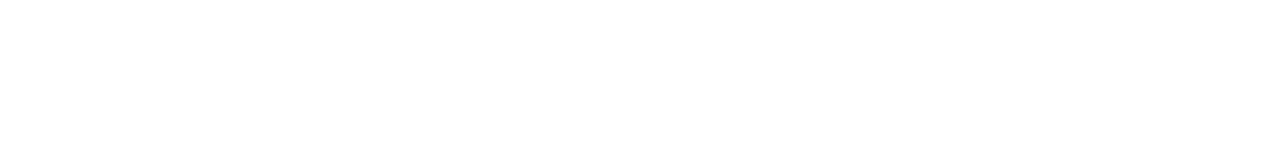
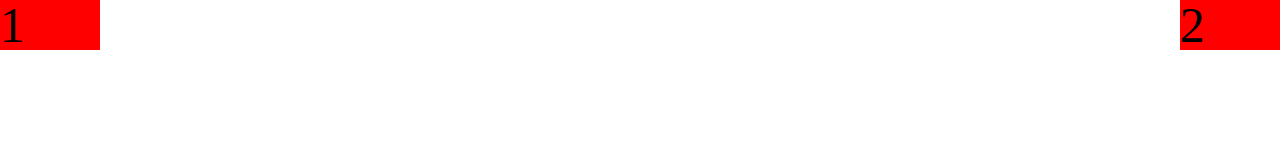
Before and after one commit to nikita-pampushka/hw-07, a plain HTML site: page index.html in a window 1280 px wide. Drawn offline with Linux system fonts and the light colour scheme.

Commit message:
First block

```diff
--- a/index.html
+++ b/index.html
@@ -5,8 +5,14 @@
     <meta http-equiv="X-UA-Compatible" content="IE=edge">
     <meta name="viewport" content="width=device-width, initial-scale=1.0">
     <title>Home Work 7</title>
+    <link rel="stylesheet" href="reset.css">
+    <link rel="stylesheet" href="style.css">
 </head>
 <body>
-
+    <div class="first">
+        <div class="first_left">1</div>
+        <div class="first_right">2</div>
+        <div class="clearfix"></div>
+    </div>
 </body>
 </html>
--- /dev/null
+++ b/reset.css
@@ -0,0 +1,43 @@
+html, body, div, span, applet, object, iframe,
+h1, h2, h3, h4, h5, h6, p, blockquote, pre,
+a, abbr, acronym, address, big, cite, code,
+del, dfn, em, img, ins, kbd, q, s, samp,
+small, strike, strong, sub, sup, tt, var,
+b, u, i, center,
+dl, dt, dd, ol, ul, li,
+fieldset, form, label, legend,
+table, caption, tbody, tfoot, thead, tr, th, td,
+article, aside, canvas, details, embed,
+figure, figcaption, footer, header, hgroup,
+menu, nav, output, ruby, section, summary,
+time, mark, audio, video {
+	margin: 0;
+	padding: 0;
+	border: 0;
+	font-size: 100%;
+	font: inherit;
+	vertical-align: baseline;
+}
+/* HTML5 display-role reset for older browsers */
+article, aside, details, figcaption, figure,
+footer, header, hgroup, menu, nav, section {
+	display: block;
+}
+body {
+	line-height: 1;
+}
+ol, ul {
+	list-style: none;
+}
+blockquote, q {
+	quotes: none;
+}
+blockquote:before, blockquote:after,
+q:before, q:after {
+	content: '';
+	content: none;
+}
+table {
+	border-collapse: collapse;
+	border-spacing: 0;
+}
--- /dev/null
+++ b/style.css
@@ -0,0 +1,19 @@
+body {
+    font-size: 50px;
+}
+
+.clearfix {
+    clear: both;
+}
+
+.first_left {
+    width: 100px;
+    background-color: red;
+    float: left;
+}
+
+.first_right {
+    width: 100px;
+    background-color: red;
+    float: right;
+}
```
